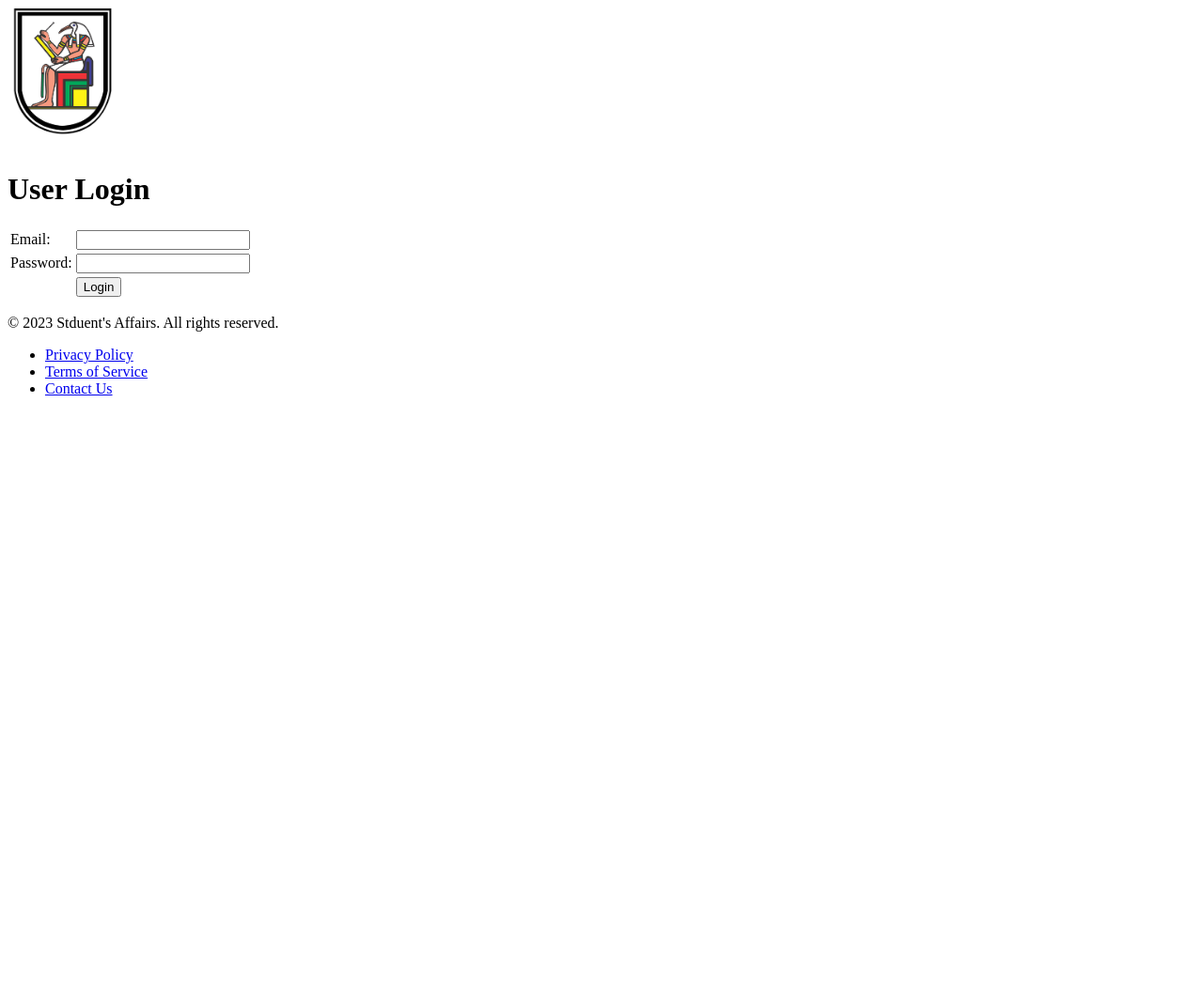
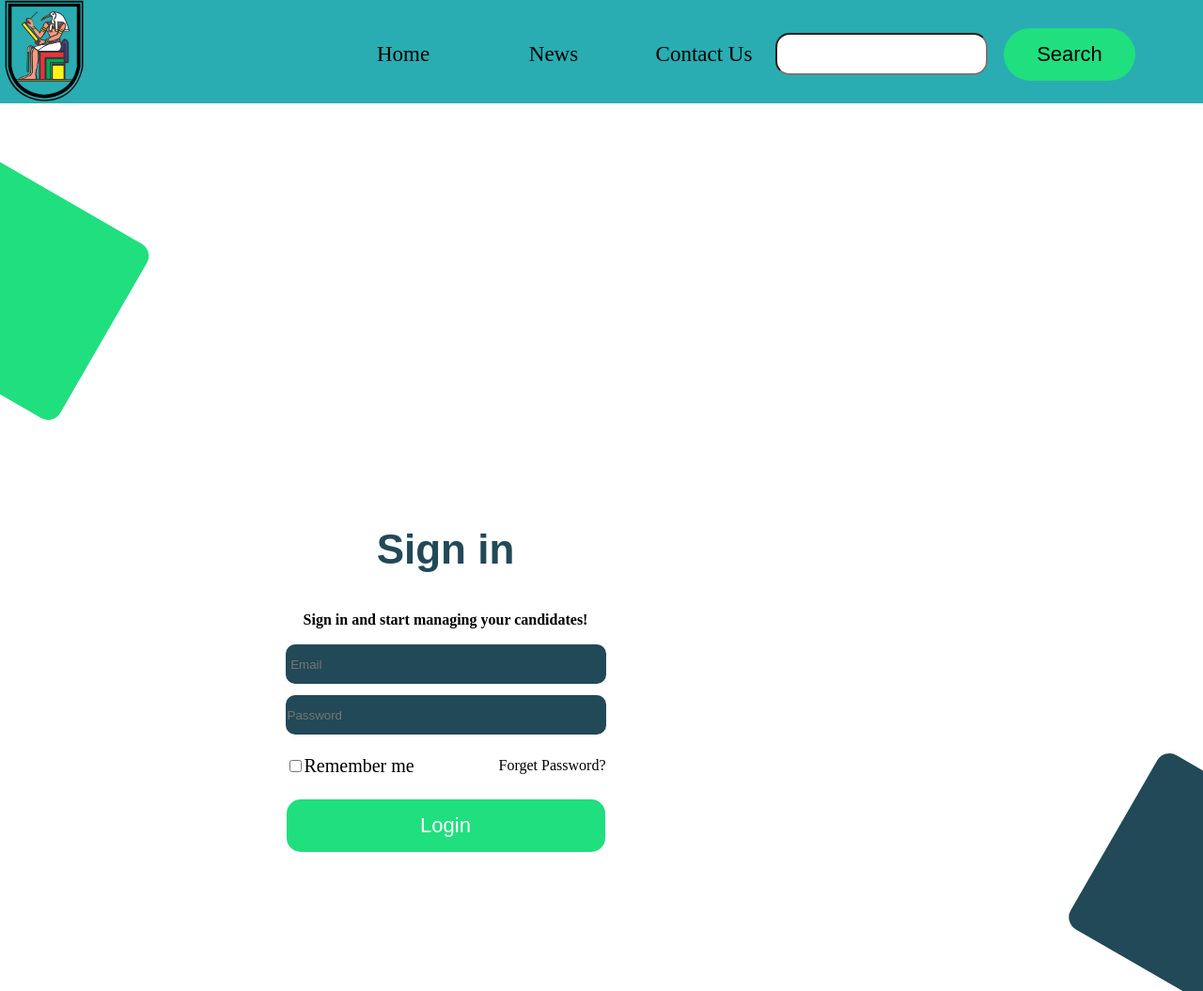
Before and after one commit to be4ko/Student-Affairs, a plain HTML site: page login.html in a window 1280 px wide. Shown: the whole page at 94% size. Before the commit the page ends 800 px from the top, so only its background shows below. Drawn offline with Linux system fonts and the light colour scheme.

Commit message:
Adding styleSheet for main and Logn in

```diff
--- /dev/null
+++ b/StyleSheet/login.css
@@ -0,0 +1,193 @@
+
+.navbar{
+    display: flex;
+    justify-content: space-between;
+    background-color: #29ADB2 ;
+    height: 110px;
+}
+
+.list {
+    display: flex;
+    padding-top: 20px;
+
+}
+
+
+.list li a {
+    text-decoration: none;
+    color: black;
+}
+
+.list ul {
+    display: flex;
+    margin: 0 67px ;
+}
+
+.list li {
+    list-style: none;
+    font-size: 23px;
+    margin-left: 40px;
+    display: flex;
+    width: 120px;
+    text-align: center;
+    align-items: center;
+    height: 75px;
+    justify-content: center;
+}
+
+
+.Search{
+    margin: 0px 70px;
+    margin-left:0px;
+    margin-right: 45px;
+    height:70px;
+    padding-right: 10px;
+
+}
+
+button {
+    transition-duration: 0.4s;
+}
+
+.page:hover {
+    border-radius: 15px;
+    background-color: #20DF7F;
+    color: white;
+}
+
+.SearchButton{
+    margin:2px 0px;
+    transition-duration: 0.4s;
+    background-color: #20DF7F;
+    border: none;
+    color: white;
+    padding: 15px 35px;
+    text-align: center;
+    text-decoration: none;
+    display: flex;
+    font-size: 22px;
+    border-radius: 150px;
+    margin-right: 30px;
+}
+
+
+
+.h1{
+    font-weight: 700;
+    margin:0;
+}
+.title{
+    font-size: 22px;
+    font-family: 'Lexend Deca', sans-serif;
+    color: #224957;
+    margin-top:50px;
+}
+p{
+    font-family: 'Lexend Deca', sans-serif;
+}
+
+.big-login{
+    float:right;
+    height: 950px;
+    height: 500px;
+}
+
+.Login{
+    float:left;
+    height:400px;
+    width:600px;
+    margin-right: 356px;
+    margin-top: 70px;
+}
+
+.Login > *{
+    margin: 20px 0px ;
+    display: flex;
+    align-items: center;
+    justify-content: center;
+}
+
+
+.square-container {
+    float : left;
+    width: 300px;
+    height: 300px;
+    margin-top:60px;
+}
+
+.green-square {
+    width: 331px;
+    height: 214px;
+    background-color: #20DF7F;
+    border-radius: 15px ;
+    left: 50%;
+    transform: translateX(-60%) rotate(30deg);
+}
+
+.dark-container {
+
+    float: left;
+    width: 150px;
+    height: 585px;
+    overflow: hidden;
+}
+
+.dark-square {
+    margin-top: 395px;
+    width: 331px;
+    height: 214px;
+    background-color: #224957;
+    border-radius: 15px ;
+    left: 50%;
+    transform:translateX(10%) rotate(30deg)
+}
+
+
+.email-text{
+    font-size: 30px;
+    height: 30px;
+}
+.email{
+    height: 40px;
+    background-color:#224957 ;
+    border: none;
+    border-radius: 10px;
+}
+
+.checkbox{
+    font-size: 20px;
+}
+.forget-password{
+    float: right;
+}
+
+.button1{
+    transition-duration: 0.4s;
+    background-color: #20DF7F;
+    border: none;
+    color: white;
+    padding: 15px 35px;
+    text-align: center;
+    text-decoration: none;
+    display: flex;
+    font-size: 22px;
+    border-radius: 15px;
+    border:none;
+    justify-content: center;
+    width: 339px;
+    margin-top: 20px;
+
+}
+
+a{
+    color:white;
+    text-decoration: none;
+}
+
+table{
+    height: 100px;
+    line-height: 50px;
+}
+.emaill{
+    color: #224957;
+}
--- /dev/null
+++ b/StyleSheet/main.css
@@ -0,0 +1,105 @@
+body{
+    background-color: #29ADB2 ;
+}
+
+.logo{
+    height: 133px;
+    width: 100px;
+    margin: 0 20px;
+
+}
+
+.navbar{
+    display: flex;
+    justify-content: space-between;
+
+}
+
+.list {
+    display: flex;
+}
+
+
+
+.list li a {
+    text-decoration: none;
+    color: black;
+}
+
+.list ul {
+    display: flex;
+    margin: 0 67px ;
+}
+
+.list li {
+    list-style: none;
+    font-size: 23px;
+    margin-left: 40px;
+    display: flex;
+    width: 120px;
+    text-align: center;
+    align-items: center;
+    height: 75px;
+    justify-content: center;
+}
+
+
+.Search{
+    margin: 0px 70px;
+    margin-left:0px;
+    margin-right: 45px;
+    height:70px;
+}
+
+
+.page:hover {
+    border-radius: 15px;
+    background-color: #20DF7F;
+    color: white;
+}
+
+.title{
+    display: flex;
+    height: 100px;
+    font-size: 40px;
+    justify-content: center;
+    align-items: center;
+    margin: 63px 0px;
+    font-family: 'Acme', sans-serif;
+    padding-right: 320px;
+}
+.intro{
+    display: flex;
+    align-items: center;
+    justify-content: center;
+    margin: -17px 0;
+    font-size: 25px;
+    font-family: inherit;
+    padding-left: 26px;
+    margin-bottom: 0;
+}
+
+.Login{
+    display: flex;
+    justify-content: center;
+    align-items: center;
+    padding-right: 590px;
+    padding-top: 36px;
+}
+
+button {
+    transition-duration: 0.4s;
+    background-color: #20DF7F;
+    border: none;
+    color: white;
+    padding: 15px 35px;
+    text-align: center;
+    text-decoration: none;
+    display: flex;
+    font-size: 22px;
+    border-radius: 150px;
+}
+a{
+    color:white;
+    text-decoration: none;
+}
--- a/login.html
+++ b/login.html
@@ -4,39 +4,97 @@
   <head>
     <meta charset="UTF-8">
     <meta name="viewport" content="width=device-width, initial-scale=1.0">
-    <title>Document</title>
+    <title>Log in</title>
+    <link rel="stylesheet" href="./StyleSheet/login.css">
   </head>
 
-  <body>
-    <img height="150" src="./logo.png" alt="">
+  <body style="margin: 0;">
 
+    <!--THe nav bar Code-->
+    <div class="navbar">
+      <img class="logo" height="120" src="./logo.png" alt="">
+      <div class="list">
+        <ul>
+          <li class="page"><a href="./main.html">Home</a></li>
+          <li class="page"><a href="./News.html">News</a></li>
+          <li style="padding-right: 29px;" class="page"><a href="./ContactUs.html">Contact Us</a></li>
 
-    <h1>User Login</h1>
+          <li class="Search">
+            <input style="width: 190px; border-radius: 15px; height: 39px; padding-right: 43px;" type="text"
+              name="search" placeholder="">
+          </li>
+          <li>
+            <button class="SearchButton" type="submit">
+              <a href=""> Search </a>
+            </button>
+          </li>
+        </ul>
+      </div>
+    </div>
+
+    <!-- THe little half square in the left-->
+    <div class="square-container">
+      <div class="green-square">
+
+      </div>
+    </div>
+
+    <div class="big-login">
+      <div class="Login">
+
+        <div class="title">
+          <h1 class="h1">Sign in</h1>
+        </div>
+        <div>
+          <h4>
+            Sign in and start managing your candidates!
+          </h4>
+        </div>
+
         <table>
           <tr>
-        <td>Email:</td>
-        <td><input type="email" name="email" required></td>
+            <td colspan="2">
+              <div>
+                <input type="email" name="email" class="email" placeholder=" Email" size="40" required>
+              </div>
+            </td>
           </tr>
+
           <tr>
-        <td>Password:</td>
-        <td><input type="password" name="password" required></td>
+            <td colspan="2">
+              <div>
+                <input class="email" type="password" name="password" placeholder="Password" size="40" required>
+              </div>
+            </td>
           </tr>
+
           <tr>
-        <td></td>
-        <td><input type="submit" value="Login"></td>
+            <td class="checkbox">
+              <input type="checkbox" name="" id="">Remember me
+            </td>
+            <td class="forget-password">
+              Forget Password?
+            </td>
           </tr>
         </table>
 
-    <footer>
-      <div class="footer-content">
-        <p>&copy; 2023 Stduent's Affairs. All rights reserved.</p>
-        <ul class="footer-links">
-          <li><a href="#">Privacy Policy</a></li>
-          <li><a href="#">Terms of Service</a></li>
-          <li><a href="./ContactUs.html">Contact Us</a></li>
-        </ul>
+        <div>
+          <button class="button1">
+            <a href="">
+              Login
+            </a>
+          </button>
         </div>
-    </footer>
+
+      </div>
+      <div class="dark-container">
+        <div class="dark-square">
+        </div>
+      </div>
+    </div>
+    <!--THe Log in form Code-->
+
+
 
   </body>
 
```
Also changed, not shown: Dashboard.html (added, +11 -0 lines), main.html (+42 -32 lines). Lines whose indentation alone changed are shown as unchanged.
